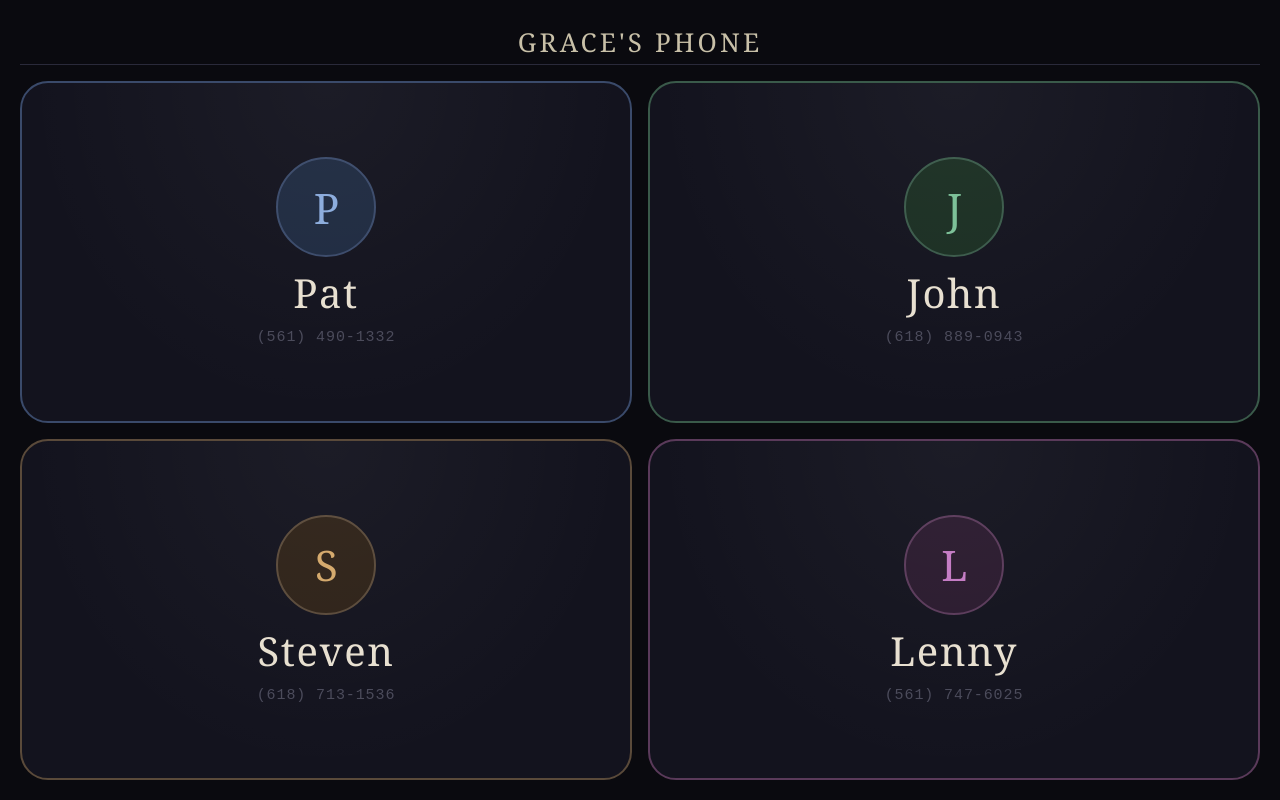
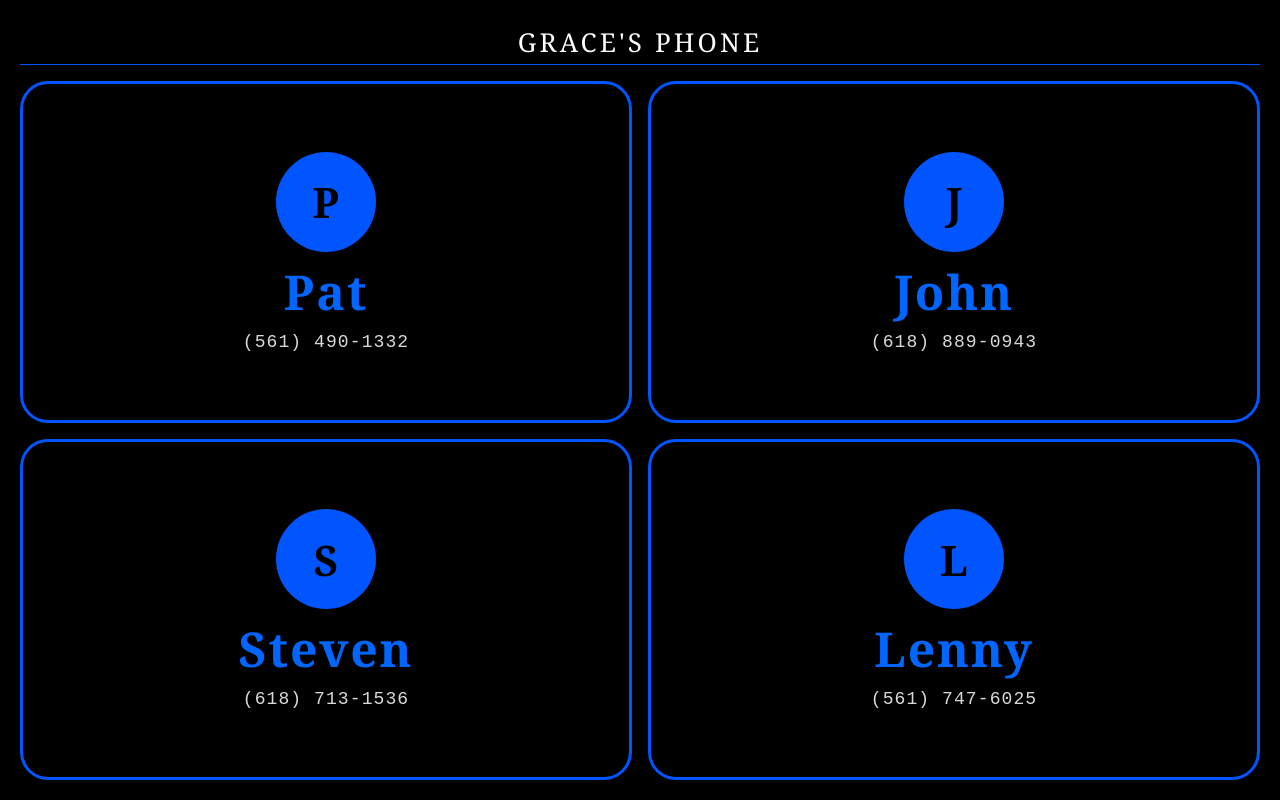
Before and after one commit to jgarner31/explain-training, a plain HTML site: page grace/index.html in a window 1280 px wide. Drawn offline with Linux system fonts and the light colour scheme.

Commit message:
Flip Grace dialer colors

```diff
--- a/grace/index.html
+++ b/grace/index.html
@@ -8,205 +8,27 @@
 <meta name="apple-mobile-web-app-title" content="Grace">
 <title>Grace</title>
 <style>
-  * { margin: 0; padding: 0; box-sizing: border-box; -webkit-tap-highlight-color: transparent; }
-
-  html, body {
-    width: 100%; height: 100%;
-    background: #0a0a0f;
-    font-family: Georgia, 'Times New Roman', serif;
-    overflow: hidden;
-    touch-action: manipulation;
-  }
-
-  .screen {
-    width: 100vw;
-    height: 100vh;
-    display: flex;
-    flex-direction: column;
-    padding: 24px 20px 20px;
-    gap: 16px;
-  }
-
-  .header {
-    text-align: center;
-    color: #c8c0a8;
-    font-size: clamp(18px, 3vw, 26px);
-    font-weight: normal;
-    letter-spacing: 0.12em;
-    text-transform: uppercase;
-    padding-bottom: 4px;
-    border-bottom: 1px solid #2a2a3a;
-    flex-shrink: 0;
-  }
-
-  .grid {
-    display: grid;
-    grid-template-columns: 1fr 1fr;
-    grid-template-rows: 1fr 1fr;
-    gap: 16px;
-    flex: 1;
-    min-height: 0;
-  }
-
-  .contact {
-    background: #13131e;
-    border: 2px solid #2a2a3a;
-    border-radius: 28px;
-    display: flex;
-    flex-direction: column;
-    align-items: center;
-    justify-content: center;
-    gap: 16px;
-    cursor: pointer;
-    text-decoration: none;
-    position: relative;
-    overflow: hidden;
-    transition: transform 0.12s ease, background 0.12s ease, border-color 0.12s ease;
-  }
-
-  .contact::before {
-    content: '';
-    position: absolute;
-    inset: 0;
-    background: radial-gradient(ellipse at 50% 0%, rgba(255,255,255,0.04) 0%, transparent 70%);
-    pointer-events: none;
-  }
-
-  .contact:active {
-    transform: scale(0.96);
-    background: #1a1a2e;
-    border-color: #5a7ab5;
-  }
-
-  .contact.pat     { border-color: #3a4a6a; }
-  .contact.john    { border-color: #3a5a4a; }
-  .contact.steven  { border-color: #5a4a3a; }
-  .contact.lenny   { border-color: #5a3a5a; }
-
-  .contact.pat:active    { border-color: #7a9ad5; background: #111828; }
-  .contact.john:active   { border-color: #7ab59a; background: #111a18; }
-  .contact.steven:active { border-color: #d5aa7a; background: #1a1510; }
-  .contact.lenny:active  { border-color: #c57ac5; background: #180e18; }
-
-  .avatar {
-    width: clamp(64px, 12vw, 100px);
-    height: clamp(64px, 12vw, 100px);
-    border-radius: 50%;
-    display: flex;
-    align-items: center;
-    justify-content: center;
-    font-size: clamp(26px, 5vw, 42px);
-    font-weight: normal;
-    letter-spacing: -0.02em;
-    flex-shrink: 0;
-  }
-
-  .pat    .avatar { background: #1e2a40; color: #8aabdc; border: 2px solid #3a4a6a; }
-  .john   .avatar { background: #1a2e22; color: #7abf96; border: 2px solid #3a5a4a; }
-  .steven .avatar { background: #2e2218; color: #d4a86a; border: 2px solid #5a4a3a; }
-  .lenny  .avatar { background: #2a1a2e; color: #c47ac4; border: 2px solid #5a3a5a; }
-
-  .name {
-    color: #e8e0d0;
-    font-size: clamp(22px, 4.5vw, 40px);
-    font-weight: normal;
-    letter-spacing: 0.04em;
-    text-align: center;
-    line-height: 1;
-  }
-
-  .phone-hint {
-    color: #4a4a5a;
-    font-size: clamp(11px, 1.8vw, 15px);
-    font-family: 'Courier New', monospace;
-    letter-spacing: 0.06em;
-    text-align: center;
-  }
-
-  /* Calling overlay */
-  .overlay {
-    display: none;
-    position: fixed;
-    inset: 0;
-    background: #06060d;
-    z-index: 100;
-    flex-direction: column;
-    align-items: center;
-    justify-content: center;
-    gap: 24px;
-  }
-  .overlay.show { display: flex; }
-
-  .overlay-ring {
-    width: 120px; height: 120px;
-    border-radius: 50%;
-    border: 3px solid #3a4a7a;
-    display: flex; align-items: center; justify-content: center;
-    animation: pulse 1.4s ease-in-out infinite;
-  }
-  .overlay-ring-inner {
-    width: 86px; height: 86px;
-    border-radius: 50%;
-    background: #1a2040;
-    display: flex; align-items: center; justify-content: center;
-    font-size: 36px;
-  }
-  @keyframes pulse {
-    0%, 100% { box-shadow: 0 0 0 0 rgba(90,120,180,0.4); }
-    50% { box-shadow: 0 0 0 20px rgba(90,120,180,0); }
-  }
-
-  .overlay-label { color: #6a6a7a; font-size: 16px; letter-spacing: 0.2em; text-transform: uppercase; font-family: Georgia, serif; }
-  .overlay-name  { color: #e8e0d0; font-size: clamp(32px, 6vw, 52px); font-family: Georgia, serif; letter-spacing: 0.04em; }
-
-  .end-btn {
-    margin-top: 20px;
-    background: #8b1a1a;
-    border: none;
-    border-radius: 50px;
-    color: #f0d0d0;
-    font-size: 18px;
-    font-family: Georgia, serif;
-    letter-spacing: 0.08em;
-    padding: 18px 48px;
-    cursor: pointer;
-    transition: background 0.1s;
-  }
-  .end-btn:active { background: #6a1010; transform: scale(0.97); }
+* { margin: 0; padding: 0; box-sizing: border-box; -webkit-tap-highlight-color: transparent; }
+html, body { width: 100%; height: 100%; background: #000000; font-family: Georgia, 'Times New Roman', serif; overflow: hidden; touch-action: manipulation; }
+.screen { width: 100vw; height: 100vh; display: flex; flex-direction: column; padding: 24px 20px 20px; gap: 16px; }
+.header { text-align: center; color: #ffffff; font-size: clamp(18px, 3vw, 26px); font-weight: normal; letter-spacing: 0.12em; text-transform: uppercase; padding-bottom: 4px; border-bottom: 1px solid #0055ff; flex-shrink: 0; }
+.grid { display: grid; grid-template-columns: 1fr 1fr; grid-template-rows: 1fr 1fr; gap: 16px; flex: 1; min-height: 0; }
+.contact { background: #000000; border: 3px solid #0055ff; border-radius: 28px; display: flex; flex-direction: column; align-items: center; justify-content: center; gap: 16px; cursor: pointer; text-decoration: none; transition: transform 0.12s ease; }
+.contact:active { transform: scale(0.96); border-color: #00aaff; }
+.avatar { width: clamp(64px, 12vw, 100px); height: clamp(64px, 12vw, 100px); border-radius: 50%; display: flex; align-items: center; justify-content: center; font-size: clamp(26px, 5vw, 42px); font-weight: bold; color: #000000; background: #0055ff; flex-shrink: 0; }
+.name { color: #0066ff; font-size: clamp(28px, 5.5vw, 48px); font-weight: bold; letter-spacing: 0.04em; text-align: center; line-height: 1; }
+.phone-hint { color: #ffffff; font-size: clamp(13px, 2vw, 18px); font-family: 'Courier New', monospace; letter-spacing: 0.06em; text-align: center; opacity: 0.85; }
 </style>
 </head>
 <body>
-
 <div class="screen">
   <div class="header">Grace's Phone</div>
   <div class="grid">
-
-    <a class="contact pat" href="tel:15614901332">
-      <div class="avatar">P</div>
-      <div class="name">Pat</div>
-      <div class="phone-hint">(561) 490-1332</div>
-    </a>
-
-    <a class="contact john" href="tel:16188890943">
-      <div class="avatar">J</div>
-      <div class="name">John</div>
-      <div class="phone-hint">(618) 889-0943</div>
-    </a>
-
-    <a class="contact steven" href="tel:16187131536">
-      <div class="avatar">S</div>
-      <div class="name">Steven</div>
-      <div class="phone-hint">(618) 713-1536</div>
-    </a>
-
-    <a class="contact lenny" href="tel:15617476025">
-      <div class="avatar">L</div>
-      <div class="name">Lenny</div>
-      <div class="phone-hint">(561) 747-6025</div>
-    </a>
-
+    <a class="contact" href="tel:15614901332"><div class="avatar">P</div><div class="name">Pat</div><div class="phone-hint">(561) 490-1332</div></a>
+    <a class="contact" href="tel:16188890943"><div class="avatar">J</div><div class="name">John</div><div class="phone-hint">(618) 889-0943</div></a>
+    <a class="contact" href="tel:16187131536"><div class="avatar">S</div><div class="name">Steven</div><div class="phone-hint">(618) 713-1536</div></a>
+    <a class="contact" href="tel:15617476025"><div class="avatar">L</div><div class="name">Lenny</div><div class="phone-hint">(561) 747-6025</div></a>
   </div>
 </div>
-
 </body>
 </html>
```
